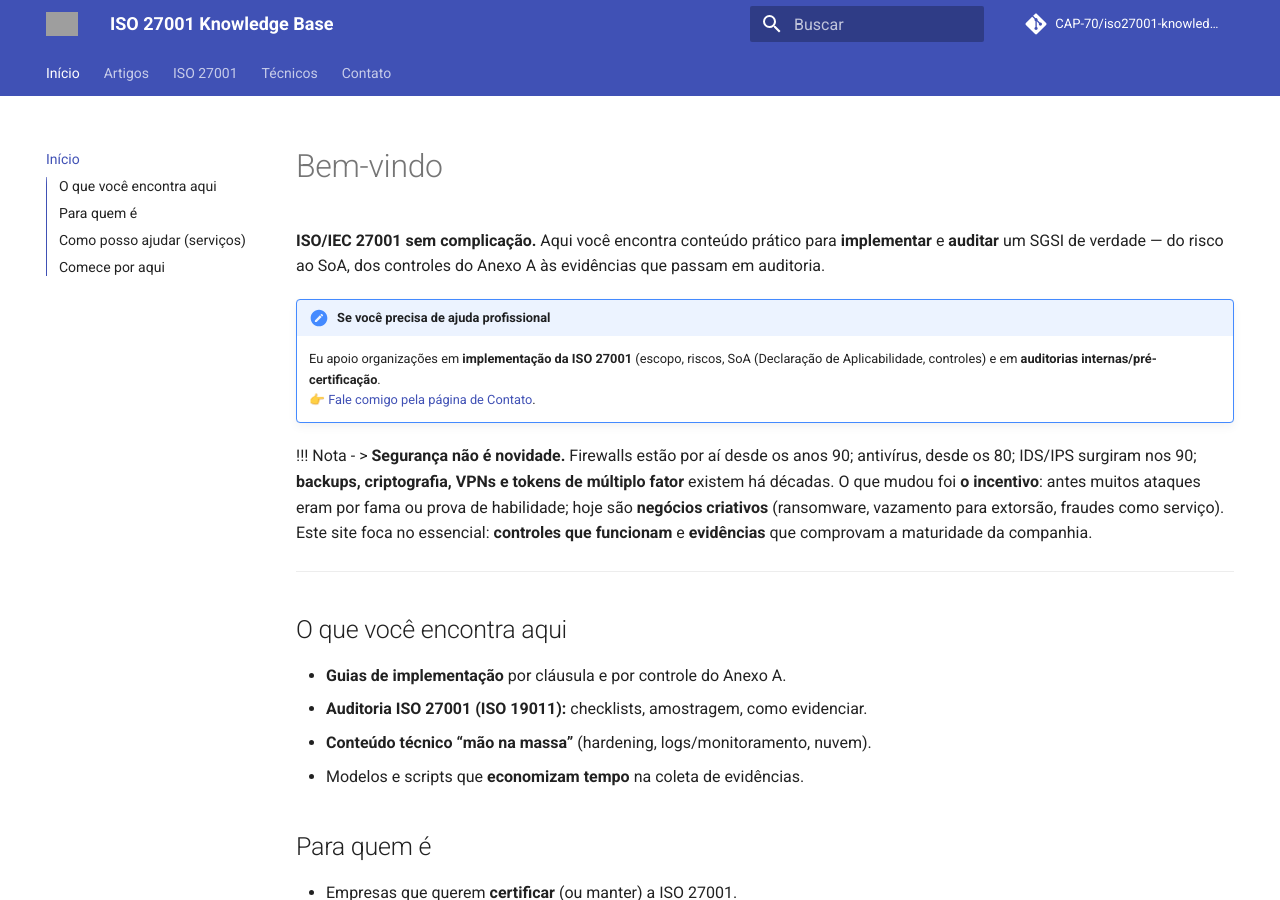
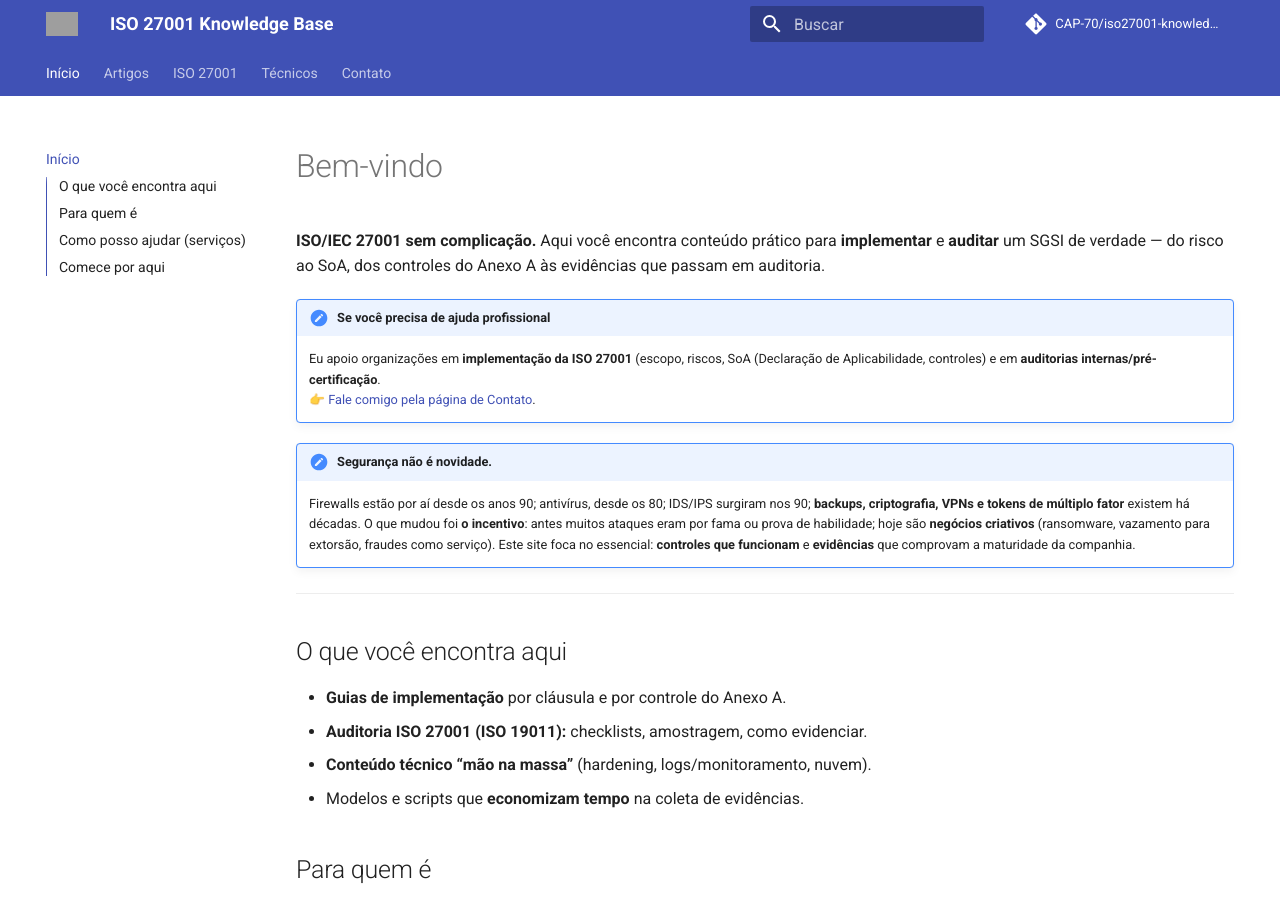
Before and after one commit to CAP-70/iso27001-knowledge-base, an MkDocs documentation site: the page built from docs/index.md, in a window 1280 px wide and 900 px high. Built offline with MkDocs 1.6.1 and Material for MkDocs 9.7.7, drawn with Linux system fonts in a browser that asks for light colours; comment, search, counter and statistics services are not loaded; grey boxes are pictures that could not be loaded.

Commit message:
Update index.md

```diff
--- a/docs/index.md
+++ b/docs/index.md
@@ -6,7 +6,8 @@
     Eu apoio organizações em **implementação da ISO 27001** (escopo, riscos, SoA (Declaração de Aplicabilidade, controles) e em **auditorias internas/pré-certificação**.
     👉 [Fale comigo pela página de Contato](/contato/).
 
-!!! Nota - > **Segurança não é novidade.** Firewalls estão por aí desde os anos 90; antivírus, desde os 80; IDS/IPS surgiram nos 90; **backups, criptografia, VPNs e tokens de múltiplo fator** existem há décadas. O que mudou foi **o incentivo**: antes muitos ataques eram por fama ou prova de habilidade; hoje são **negócios criativos** (ransomware, vazamento para extorsão, fraudes como serviço). Este site foca no essencial: **controles que funcionam** e **evidências** que comprovam a maturidade da companhia.
+!!! Nota "Segurança não é novidade."
+    Firewalls estão por aí desde os anos 90; antivírus, desde os 80; IDS/IPS surgiram nos 90; **backups, criptografia, VPNs e tokens de múltiplo fator** existem há décadas. O que mudou foi **o incentivo**: antes muitos         ataques eram por fama ou prova de habilidade; hoje são **negócios criativos** (ransomware, vazamento para extorsão, fraudes como serviço). Este site foca no essencial: **controles que funcionam** e **evidências** que       comprovam a maturidade da companhia.
 
 ---
 
```
